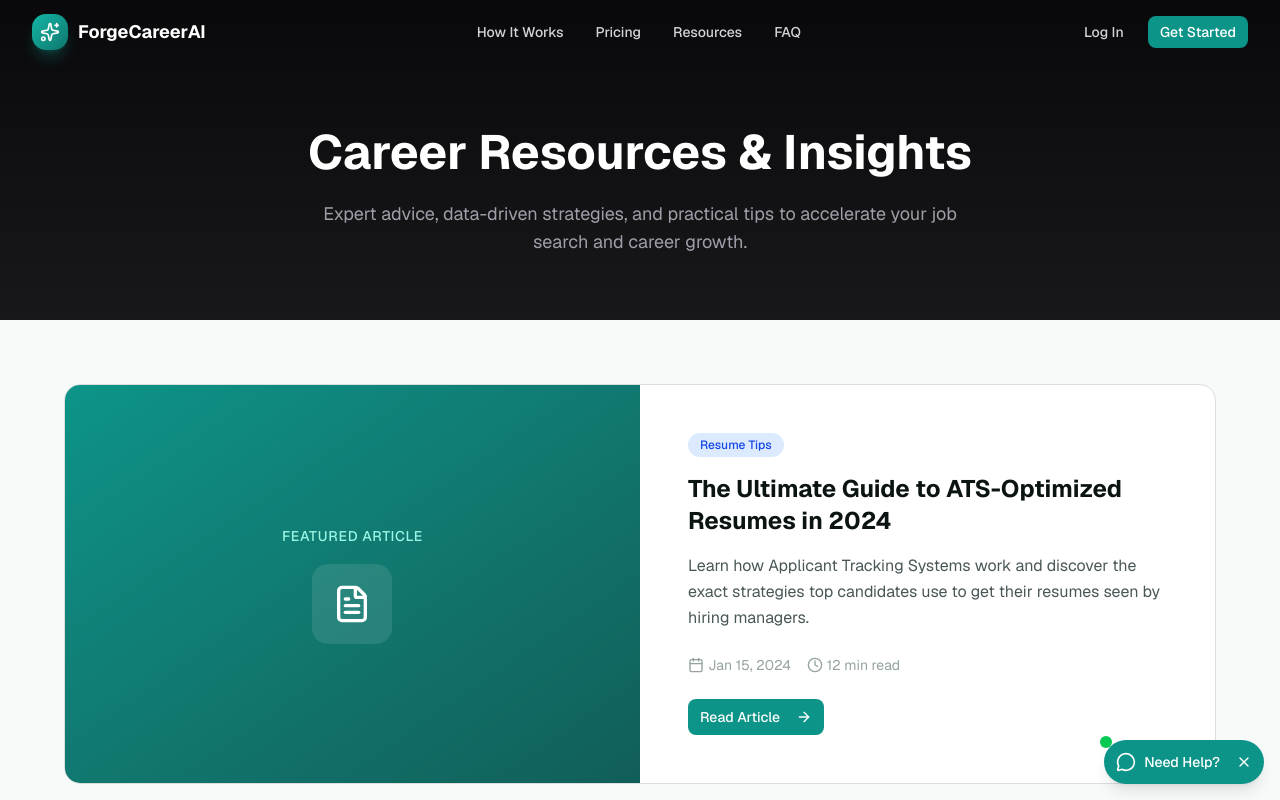
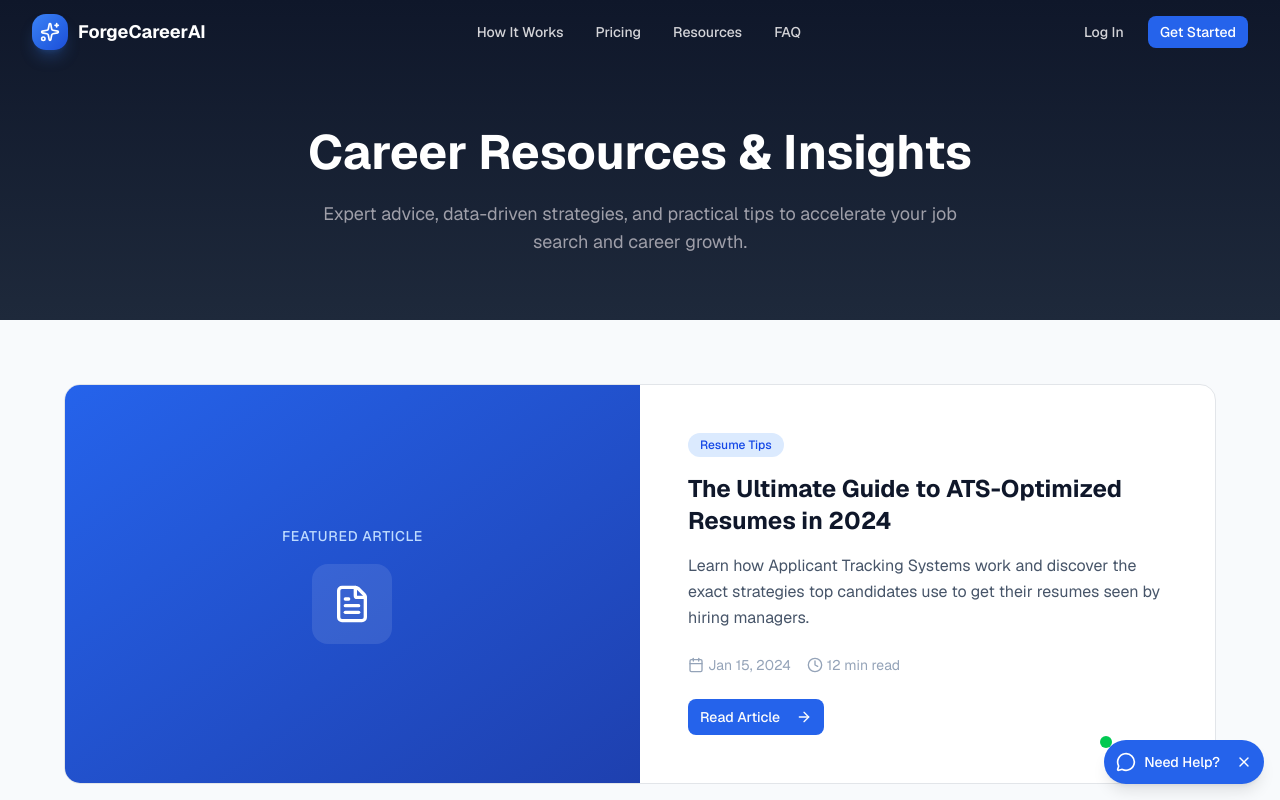
Before and after one commit to mrlugo1515/AI-Resume-Pro, a Next.js app: page /blog in a window 1280 px wide. Shown: the top 800 px of the page. Built offline with nearby package versions, Linux system fonts and the light colour scheme.

Commit message:
feat: update color palette to modern, vivid blue scheme
Co-authored-by: mrlugo1515 <287558569+mrlugo1515@users.noreply.github.com>

```diff
--- a/app/globals.css
+++ b/app/globals.css
@@ -4,18 +4,18 @@
 @custom-variant dark (&:is(.dark *));
 
 :root {
-  /* Primary - Sophisticated deep teal for trust & growth */
-  --primary-50: #f0fdfa;
-  --primary-100: #ccfbf1;
-  --primary-200: #99f6e4;
-  --primary-300: #5eead4;
-  --primary-400: #2dd4bf;
-  --primary-500: #14b8a6;
-  --primary-600: #0d9488;
-  --primary-700: #0f766e;
-  --primary-800: #115e59;
-  --primary-900: #134e4a;
-  --primary-950: #042f2e;
+  /* Primary - Modern, vivid blue for trust & clarity */
+  --primary-50: #eff6ff;
+  --primary-100: #dbeafe;
+  --primary-200: #bfdbfe;
+  --primary-300: #93c5fd;
+  --primary-400: #60a5fa;
+  --primary-500: #3b82f6;
+  --primary-600: #2563eb;
+  --primary-700: #1d4ed8;
+  --primary-800: #1e40af;
+  --primary-900: #1e3a8a;
+  --primary-950: #172554;
 
   /* Accent - Refined warm gold for premium highlights */
   --accent-50: #fbf8ef;
@@ -29,48 +29,48 @@
   --accent-800: #714828;
   --accent-900: #613d25;
 
-  /* Surface and text - warm slate neutrals */
-  --surface: #f8fafa;
-  --surface-alt: #eef2f2;
-  --border-color: #dde3e3;
-  --text-primary: #0c1413;
-  --text-secondary: #4a5757;
-  --text-muted: #94a3a1;
+  /* Surface and text - crisp cool light neutrals */
+  --surface: #f8fafc;
+  --surface-alt: #f1f5f9;
+  --border-color: #e2e8f0;
+  --text-primary: #0f172a;
+  --text-secondary: #475569;
+  --text-muted: #94a3b8;
 
   /* shadcn tokens mapped to theme */
-  --background: oklch(0.99 0 0);
-  --foreground: oklch(0.12 0 0);
+  --background: oklch(0.99 0.002 260);
+  --foreground: oklch(0.18 0.02 260);
   --card: oklch(1 0 0);
-  --card-foreground: oklch(0.12 0 0);
+  --card-foreground: oklch(0.18 0.02 260);
   --popover: oklch(1 0 0);
-  --popover-foreground: oklch(0.12 0 0);
-  --primary: oklch(0.55 0.10 185);
+  --popover-foreground: oklch(0.18 0.02 260);
+  --primary: oklch(0.58 0.20 260);
   --primary-foreground: oklch(0.99 0 0);
-  --secondary: oklch(0.96 0.005 185);
-  --secondary-foreground: oklch(0.20 0 0);
-  --muted: oklch(0.96 0.005 185);
-  --muted-foreground: oklch(0.50 0 0);
+  --secondary: oklch(0.97 0.005 260);
+  --secondary-foreground: oklch(0.25 0.02 260);
+  --muted: oklch(0.97 0.005 260);
+  --muted-foreground: oklch(0.55 0.015 260);
   --accent: oklch(0.72 0.10 80);
   --accent-foreground: oklch(0.15 0 0);
   --destructive: oklch(0.577 0.245 27.325);
   --destructive-foreground: oklch(0.577 0.245 27.325);
-  --border: oklch(0.90 0.005 185);
-  --input: oklch(0.90 0.005 185);
-  --ring: oklch(0.55 0.10 185);
+  --border: oklch(0.92 0.006 260);
+  --input: oklch(0.92 0.006 260);
+  --ring: oklch(0.58 0.20 260);
   --chart-1: oklch(0.646 0.222 41.116);
   --chart-2: oklch(0.6 0.118 184.704);
   --chart-3: oklch(0.398 0.07 227.392);
   --chart-4: oklch(0.828 0.189 84.429);
   --chart-5: oklch(0.769 0.188 70.08);
   --radius: 0.625rem;
-  --sidebar: oklch(0.985 0 0);
-  --sidebar-foreground: oklch(0.145 0 0);
-  --sidebar-primary: oklch(0.50 0.10 185);
+  --sidebar: oklch(0.985 0.002 260);
+  --sidebar-foreground: oklch(0.18 0.02 260);
+  --sidebar-primary: oklch(0.58 0.20 260);
   --sidebar-primary-foreground: oklch(0.985 0 0);
-  --sidebar-accent: oklch(0.97 0 0);
-  --sidebar-accent-foreground: oklch(0.205 0 0);
-  --sidebar-border: oklch(0.922 0 0);
-  --sidebar-ring: oklch(0.55 0.10 185);
+  --sidebar-accent: oklch(0.97 0.005 260);
+  --sidebar-accent-foreground: oklch(0.25 0.02 260);
+  --sidebar-border: oklch(0.92 0.006 260);
+  --sidebar-ring: oklch(0.58 0.20 260);
 }
 
 .dark {
@@ -80,8 +80,8 @@
   --card-foreground: oklch(0.98 0 0);
   --popover: oklch(0.16 0 0);
   --popover-foreground: oklch(0.98 0 0);
-  --primary: oklch(0.70 0.11 185);
-  --primary-foreground: oklch(0.12 0 0);
+  --primary: oklch(0.65 0.18 260);
+  --primary-foreground: oklch(0.99 0 0);
   --secondary: oklch(0.22 0 0);
   --secondary-foreground: oklch(0.98 0 0);
   --muted: oklch(0.22 0 0);
@@ -100,7 +100,7 @@
   --chart-5: oklch(0.645 0.246 16.439);
   --sidebar: oklch(0.16 0 0);
   --sidebar-foreground: oklch(0.98 0 0);
-  --sidebar-primary: oklch(0.60 0.11 185);
+  --sidebar-primary: oklch(0.65 0.18 260);
   --sidebar-primary-foreground: oklch(0.98 0 0);
   --sidebar-accent: oklch(0.22 0 0);
   --sidebar-accent-foreground: oklch(0.98 0 0);
@@ -196,24 +196,24 @@ html {
 
 /* Gradient backgrounds */
 .bg-gradient-hero {
-  background: linear-gradient(135deg, #042f2e 0%, #134e4a 50%, #0f766e 100%);
+  background: linear-gradient(135deg, #1e3a8a 0%, #2563eb 50%, #3b82f6 100%);
 }
 
 .bg-gradient-card {
-  background: linear-gradient(135deg, #0d9488 0%, #14b8a6 100%);
+  background: linear-gradient(135deg, #2563eb 0%, #60a5fa 100%);
 }
 
 .bg-gradient-dark {
-  background: linear-gradient(180deg, #09090b 0%, #18181b 100%);
+  background: linear-gradient(180deg, #0f172a 0%, #1e293b 100%);
 }
 
 .bg-gradient-radial {
-  background: radial-gradient(ellipse at center, rgba(20, 184, 166, 0.15) 0%, transparent 70%);
+  background: radial-gradient(ellipse at center, rgba(59, 130, 246, 0.15) 0%, transparent 70%);
 }
 
 /* Text gradients */
 .text-gradient {
-  background: linear-gradient(135deg, #2dd4bf 0%, #d4ac4f 100%);
+  background: linear-gradient(135deg, #3b82f6 0%, #d4ac4f 100%);
   -webkit-background-clip: text;
   -webkit-text-fill-color: transparent;
   background-clip: text;
@@ -258,10 +258,10 @@ html {
 
 @keyframes pulse-glow {
   0%, 100% {
-    box-shadow: 0 0 20px rgba(20, 184, 166, 0.3);
+    box-shadow: 0 0 20px rgba(59, 130, 246, 0.3);
   }
   50% {
-    box-shadow: 0 0 40px rgba(20, 184, 166, 0.5);
+    box-shadow: 0 0 40px rgba(59, 130, 246, 0.5);
   }
 }
 
@@ -360,7 +360,7 @@ html {
 
 /* Selection */
 ::selection {
-  background: rgba(20, 184, 166, 0.3);
+  background: rgba(59, 130, 246, 0.3);
   color: inherit;
 }
 
--- a/app/layout.tsx
+++ b/app/layout.tsx
@@ -59,7 +59,7 @@ export const metadata: Metadata = {
 }
 
 export const viewport: Viewport = {
-  themeColor: '#0d9488',
+  themeColor: '#2563eb',
   width: 'device-width',
   initialScale: 1,
 }
@@ -70,7 +70,7 @@ export default function RootLayout({
   children: React.ReactNode
 }>) {
   return (
-    <html lang="en" className={sourceSerif.variable}>
+    <html lang="en" className={`${sourceSerif.variable} bg-background`}>
       <body className="font-sans antialiased">
         {children}
         <SupportChat />
--- a/app/manifest.ts
+++ b/app/manifest.ts
@@ -9,7 +9,7 @@ export default function manifest(): MetadataRoute.Manifest {
     start_url: '/',
     display: 'standalone',
     background_color: '#ffffff',
-    theme_color: '#0d9488',
+    theme_color: '#2563eb',
     icons: [
       {
         src: '/icon.png',
```
